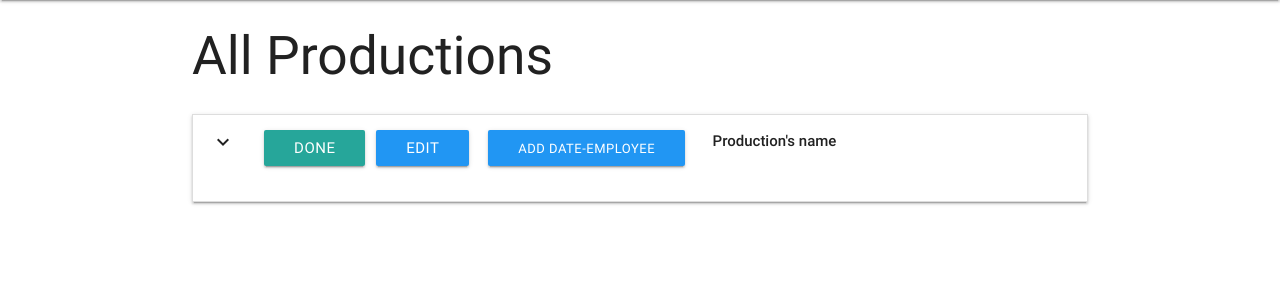
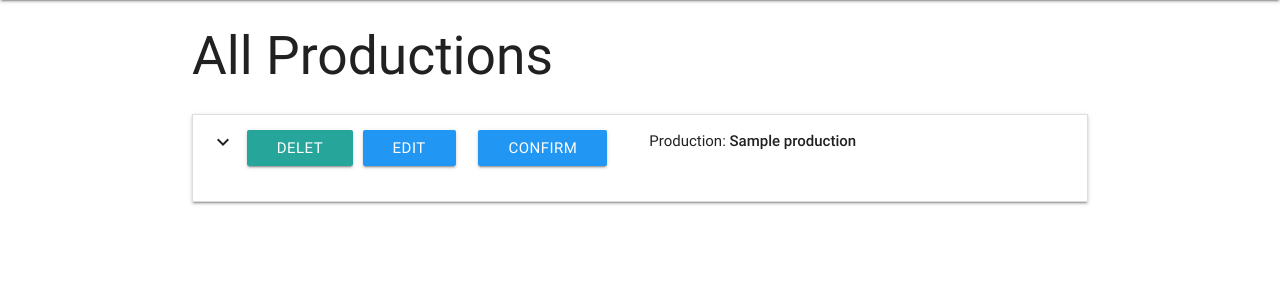
Before and after one commit to ninos77/Production-Management, a Flask app: page / in a window 1280 px wide. Shown: the part 64-364 px from the top of the page. Run offline with Flask 2, Linux system fonts and the light colour scheme; a database or web service that is not in the repository returns one stand-in record (values such as "Sample title"); some libraries are stand-ins or nearby versions.

Commit message:
fetch data (production) from database to productions template

```diff
--- a/templates/productions.html
+++ b/templates/productions.html
@@ -4,27 +4,31 @@
 <div class="row">
 	<div class="col s12">
 		<ul class="collapsible" data-collapsible="accordion">
+        {% for pro in productions %}
 			<li>
-				<div class="collapsible-header text-padding">
+				<div class="collapsible-header margin-10">
 					<div class="row">
-						<div class="col s12 l1">
+                        <div class="col c12 l1">
 							<i class="material-icons">expand_more</i>
 						</div>
-						<div class="col s12 l2">
-							<a href="#" class="waves-effect waves-light btn btn_small">Done</a>
-						</div>
-						<div class="col s12 l2 margin-10">
-							<a href="#" class="waves-effect waves-light btn btn_small blue">Edit</a>
-						</div>
-						<div class="col s12 l4">
-							<a href="#"
-								class="waves-effect waves-light btn btn_small blue"><span>Add date-employee</span></a>
+						<div class="col s12 l3">
+							<a href="#" class="waves-effect waves-light btn btn_small">Delet</a>
 						</div>
 						<div class="col s12 l3 margin-10">
-							<strong>Production's name</strong>
+							<a href="#" class="waves-effect waves-light btn btn_small blue"><span>Edit</span></a>
+						</div>
+						<div class="col s12 l5">
+						<a href="#"
+								class="waves-effect waves-light btn btn_small blue">Confirm</a>
 						</div>
 
+
 					</div>
+                    <div class="row">
+                        <div class="col c12">
+							<span>Production:<strong> {{pro.product_name}}</strong></span>
+						</div>
+                    </div>
 				</div>
 				<div class="collapsible-body">
 					<table class="centered responsive-table">
@@ -32,21 +36,22 @@
 							<tr>
 								<th>Date</th>
 								<th>employee</th>
-								<th>machine</th>
+								<th>Machine</th>
                                 <th>comments</th>
 							</tr>
 						</thead>
 						<tbody>
 							<tr>
 								<td>2020-06-26</td>
-								<td>Ninos</td>
-								<td>Machine 1</td>
-                                <td><p>if there is necessary and important information and description about the production</p></td>
+								<td>{{pro.nick_name[0]}}</td>
+								<td>{{pro.machine_name}}</td>
+                                <td><p>{{pro.comments}}</p></td>
 							</tr>
 						</tbody>
 					</table>
 				</div>
 			</li>
+            {% endfor %}
 		</ul>
 	</div>
 </div>
```
